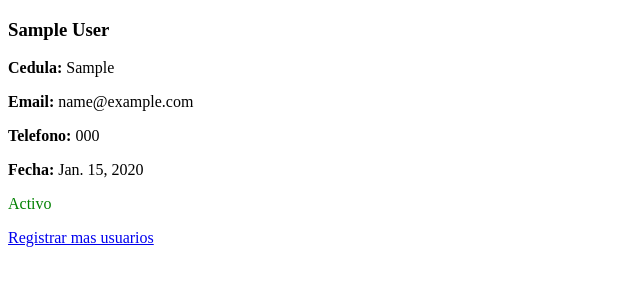
After one commit to lucy2003fer/registrodeusuarioLucy, a Django app: page /personas/ in a window 1280 px wide. The commit adds this page. Shown: the top 300 px of the page, without its empty margins (0-640 px from the left). Run offline with Django 5.2, Linux system fonts and the light colour scheme; tables that the repository leaves empty hold one stand-in row (values such as "Sample post").

Commit message:
corregí error de la carpeta templates, el servidor no corria correctamente porque faltaba la s al final, y termine el html, quedó funcional

```diff
--- a/nombre_proyecto/urls.py
+++ b/nombre_proyecto/urls.py
@@ -1,5 +1,5 @@
 """
-URL configuration for nombre_proyecto project.
+URL configuration for djangoViernes project.
 
 The `urlpatterns` list routes URLs to views. For more information please see:
     https://docs.djangoproject.com/en/5.1/topics/http/urls/
@@ -15,9 +15,10 @@ Including another URLconf
     2. Add a URL to urlpatterns:  path('blog/', include('blog.urls'))
 """
 from django.contrib import admin
-from django.urls import path,include
+from django.urls import path, include
+
 
 urlpatterns = [
     path('admin/', admin.site.urls),
-    path('users/',include('users.urls'))
+    path('personas/', include('users.urls'))
 ]
--- a/users/forms.py
+++ b/users/form.py
@@ -1,9 +1,7 @@
 from django import forms
 from .models import Persona
 
-
-class PersonaForms(forms.ModelForm):
-
+class PersonaForm(forms.ModelForm):
     class Meta:
         model = Persona
         fields = '__all__'
--- a/users/models.py
+++ b/users/models.py
@@ -1,17 +1,13 @@
 from django.db import models
 
-# Create your models here.
-
-
+#crea tu modelo aqui
 class Persona(models.Model):
-
-    ESTADO_CHOICE = [
-        ('activo', 'Activo'),
-        ('inactivo', 'Inactivo')
-    ]
+    ESTADO_CHOICE = [('Activo', 'Activo'), ('Inactivo', 'Inactivo')]
     nombre = models.CharField(max_length=50)
     cedula = models.CharField(max_length=50)
     email = models.EmailField(max_length=50)
     telefono = models.CharField(max_length=50)
     fecha_Creacion = models.DateField(auto_now=True)
-    estado = models.CharField(max_length=50, choices=ESTADO_CHOICE, default='activo')
+    estado = models.CharField(max_length=50, choices=ESTADO_CHOICE, default="Activo")
+    def __str__(self):
+        return self.nombre
--- /dev/null
+++ b/users/templates/listarPersonas.html
@@ -0,0 +1,28 @@
+<!DOCTYPE html>
+<html lang="en">
+<head>
+    <meta charset="UTF-8">
+    <meta name="viewport" content="width=device-width, initial-scale=1.0">
+    <title>Listar Usuarios</title>
+</head>
+<body>
+    {%for Persona in personas %}
+    <div class="container">
+        <h3>{{Persona.nombre}}</h3>
+        <p><b>Cedula: </b>{{Persona.cedula}}</p>
+        <p><b>Email: </b>{{Persona.email}}</p>
+        <p><b>Telefono: </b>{{Persona.telefono}}</p>
+        <p><b>Fecha: </b>{{Persona.fecha_Creacion}}</p>
+        {% if Persona.estado == 'Activo'  %}
+            <p style="color:green">Activo</p>
+        {% endif %}
+        {% if Persona.estado == 'Inactivo'  %}
+            <p style="color:red">Inactivo</p>
+        {% endif %}
+
+        {% endfor %}
+        <a href="crear/">Registrar mas usuarios</a>
+    </div>
+
+</body>
+</html>
--- a/users/views.py
+++ b/users/views.py
@@ -1,17 +1,18 @@
-from django.shortcuts import render, redirect
-from .forms import PersonaForms
+from django.shortcuts import render,redirect
+from .models import Persona
+from .form import PersonaForm
 
 # Create your views here.
 
-def registerUser(request):
+def listarPersonas(request):
+    Personas = Persona.objects.all()
+    return render(request, 'listarPersonas.html', {'personas': Personas})
+def crearPersona(request):
     if request.method == 'POST':
-        forms = PersonaForms(request.POST)
-        if forms.is_valid():
-            forms.save()
-            return redirect('ListarUsuario')
-
-        else:
-            forms = PersonaForms()
-
-
-        return render(request,'registrarUsuario.html', {'forms':forms})
+        form = PersonaForm(request.POST)
+        if form.is_valid():
+            form.save()
+            return redirect('listarPersonas')
+    else:
+        form = PersonaForm()
+        return render(request,'crearpersona.html',{'form':form})
```
Also changed, not shown: users/template/listarUsuarios.html (deleted, +0 -11 lines), users/templates/crearpersona.html (renamed from users/template/registrarUsuarios.html, +6 -2 lines), users/apps.py (line endings or trailing spaces).
